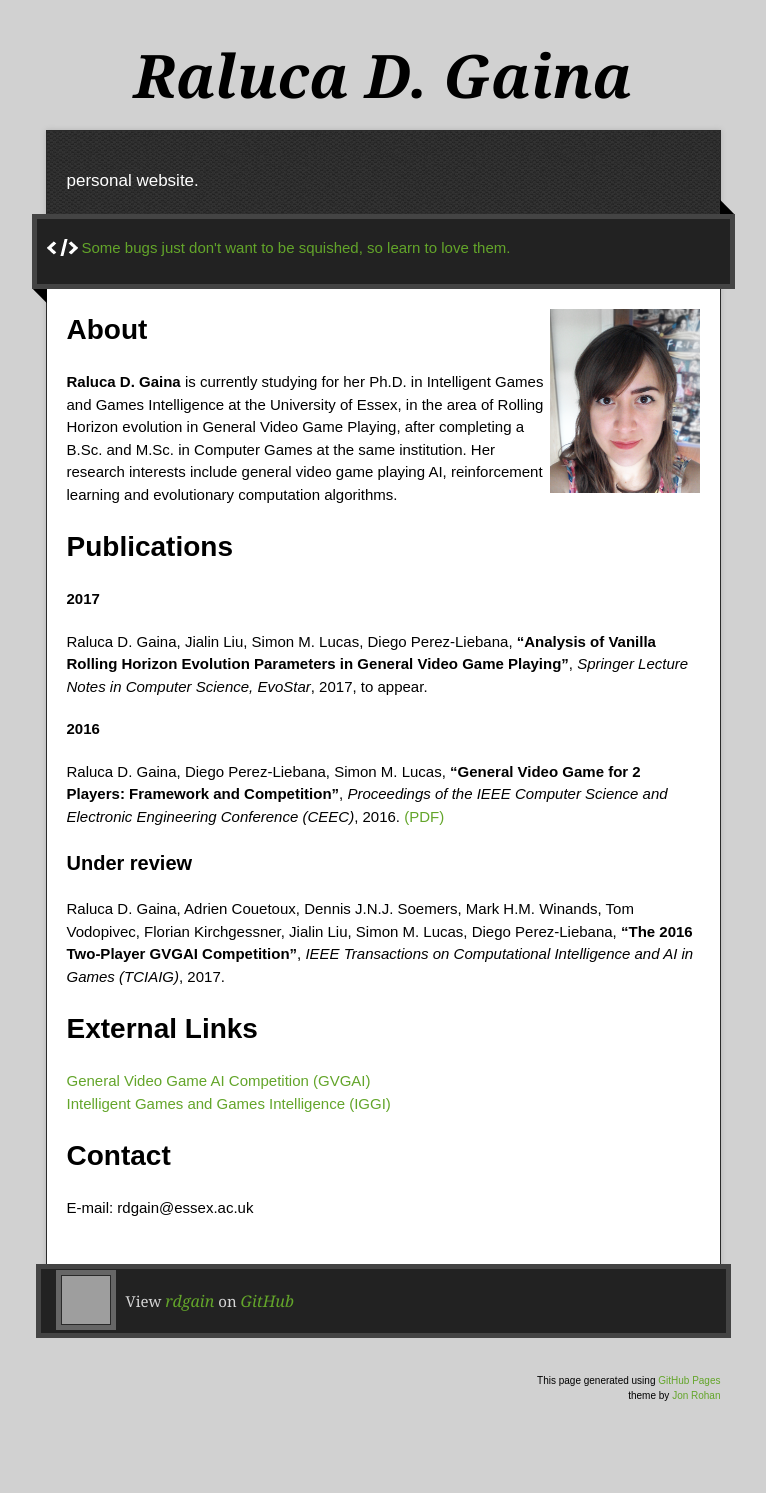
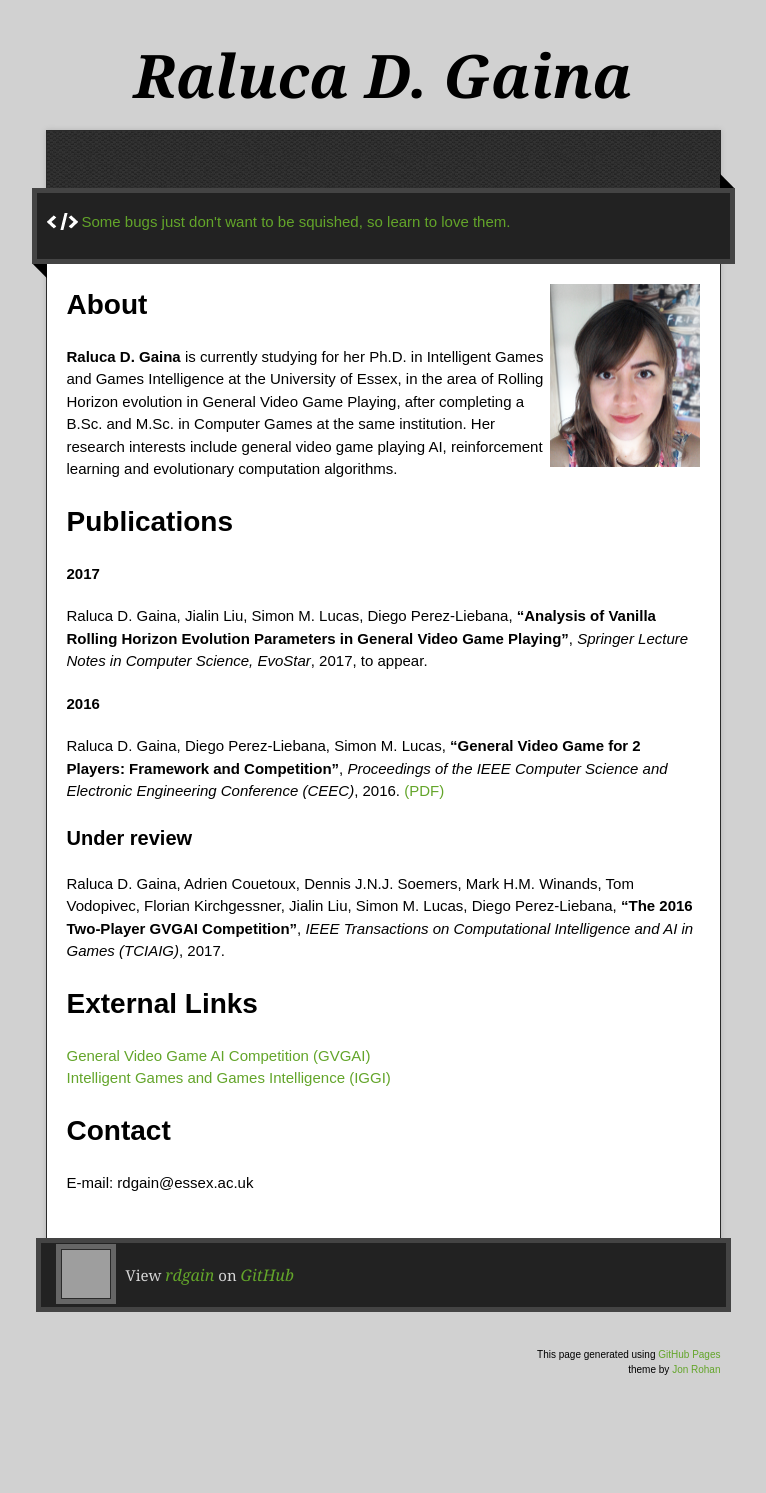
Before and after one commit to rdgain/rdgain.github.io, a Jekyll site: the page built from index.md, in a window 1280 px wide. Shown: the whole page, without its empty margins (257-1023 px from the left). Built offline with Jekyll 4.4.1, drawn with Linux system fonts in a browser that asks for light colours; nearby versions of some CDN libraries; the repository's description, which GitHub fills in, is left out; after the commit the page ends 1467 px from its top, so only the background shows below that; grey boxes are pictures that could not be loaded.

Commit message:
remove desc

```diff
--- a/_config.yml
+++ b/_config.yml
@@ -1,5 +1,5 @@
 title: Raluca D. Gaina
-description: personal website.
+description:
 show_downloads: false
 google_analytics:
 theme: jekyll-theme-time-machine
```
